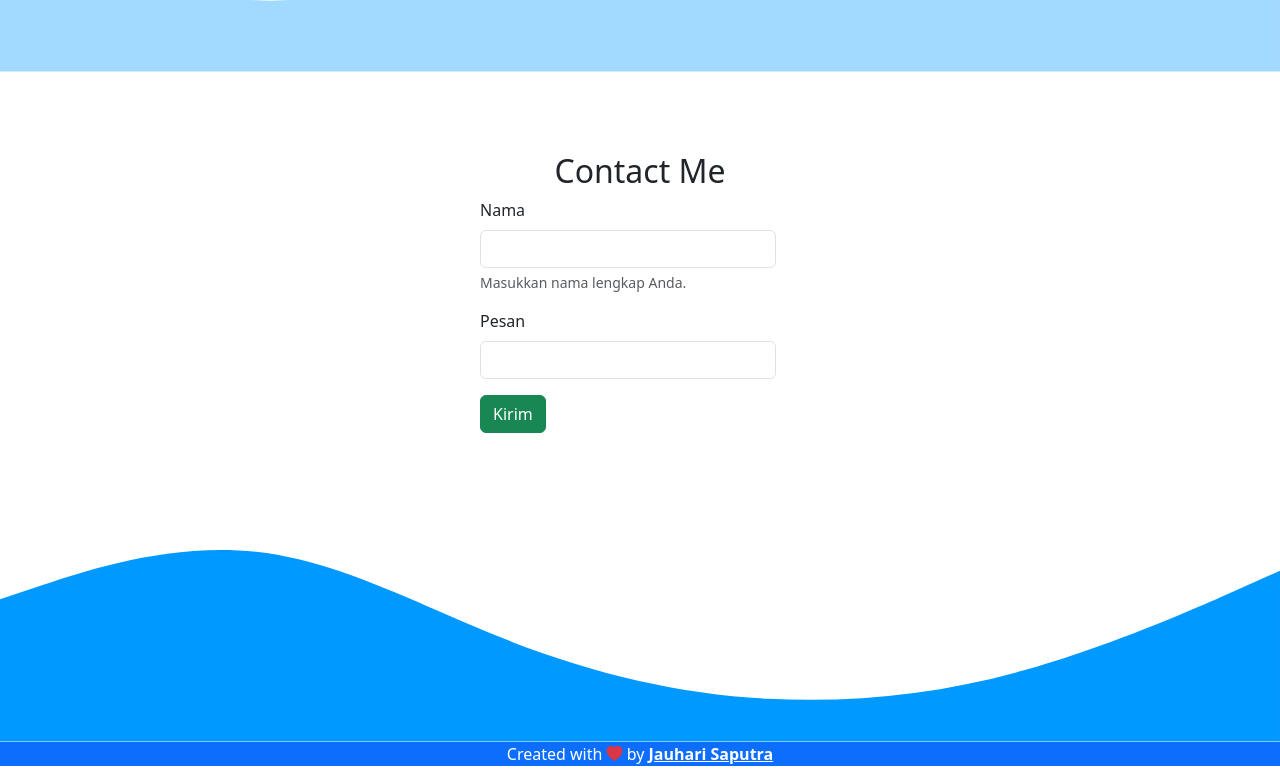
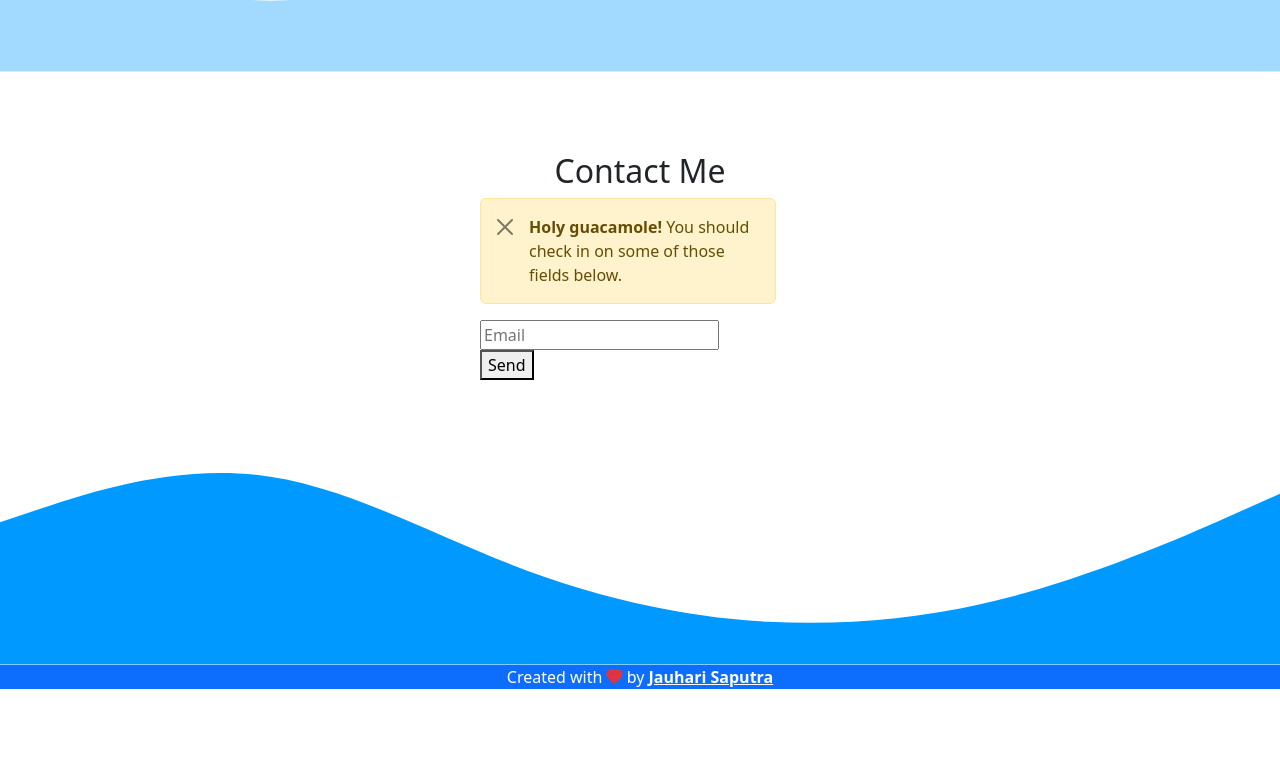
Before and after one commit to fsociety6914/jauharisaputra.github.io, a plain HTML site: page index.html in a window 1280 px wide. Shown: the part 2698-3480 px from the top of the page. After the commit the page ends 3403 px from the top, so only its background shows below. Drawn offline with nearby package versions, Linux system fonts and the light colour scheme.

Commit message:
merubah form

```diff
--- a/index.html
+++ b/index.html
@@ -202,20 +202,31 @@
             </div>
             <div class="row justify-content-center">
                 <div class="col-lg-3">
-                    <form>
-                        <div class="mb-3">
-                            <label for="exampleInputEmail1" class="form-label">Nama</label>
-                            <input type="text" class="form-control" id="exampleInputEmail1"
-                                aria-describedby="emailHelp">
-                            <div id="emailHelp" class="form-text">Masukkan nama lengkap Anda.</div>
-                        </div>
-                        <div class="mb-3">
-                            <label for="exampleInputPassword1" class="form-label">Pesan</label>
-                            <input type="text" class="form-control" id="exampleInputPassword1">
-                        </div>
+                    <div class="alert alert-warning alert-dismissible fade show" role="alert">
+                        <strong>Holy guacamole!</strong> You should check in on some of those fields below.
+                        <button type="button" class="btn-close" data-bs-dismiss="alert" aria-label="Close"></button>
+                    </div>
 
-                        <button type="submit" class="btn btn-success mb-4">Kirim</button>
+                    <form name="submit-to-google-sheet">
+                        <input name="email" type="email" placeholder="Email" required>
+                        <button type="submit">Send</button>
                     </form>
+
+                    <script>
+                        const scriptURL =
+                            'https://script.google.com/macros/s/AKfycbyKdoF0wIH9HzYBo_DxzIUg9c92V0SwXar-mcIhviVzuY8ch0xUVE2zz54PDKfirLlIvg/exec'
+                        const form = document.forms['submit-to-google-sheet']
+
+                        form.addEventListener('submit', e => {
+                            e.preventDefault()
+                            fetch(scriptURL, {
+                                    method: 'POST',
+                                    body: new FormData(form)
+                                })
+                                .then(response => console.log('Success!', response))
+                                .catch(error => console.error('Error!', error.message))
+                        })
+                    </script>
                 </div>
             </div>
         </div>
```
